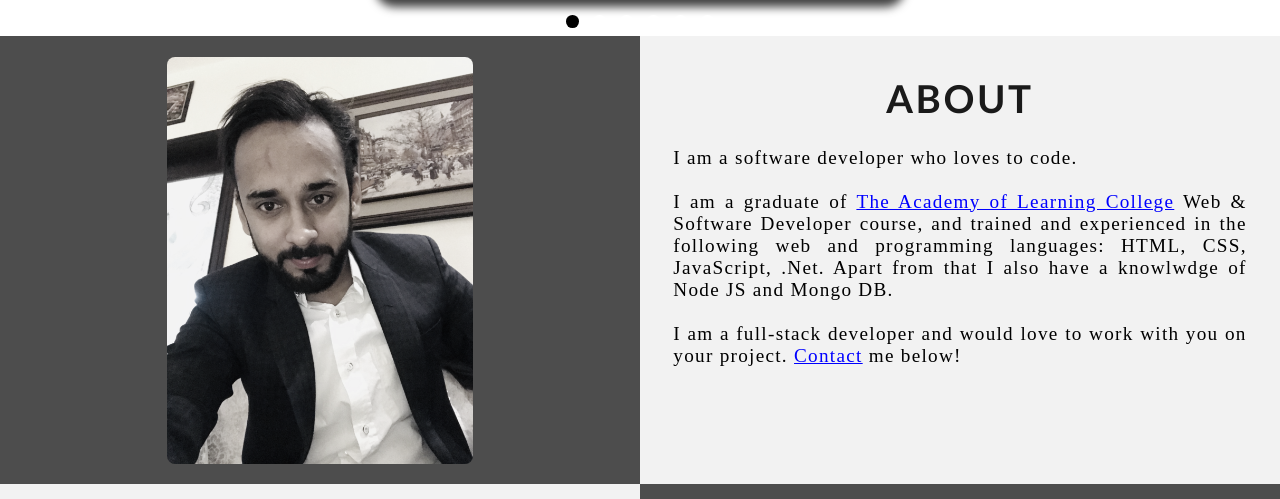
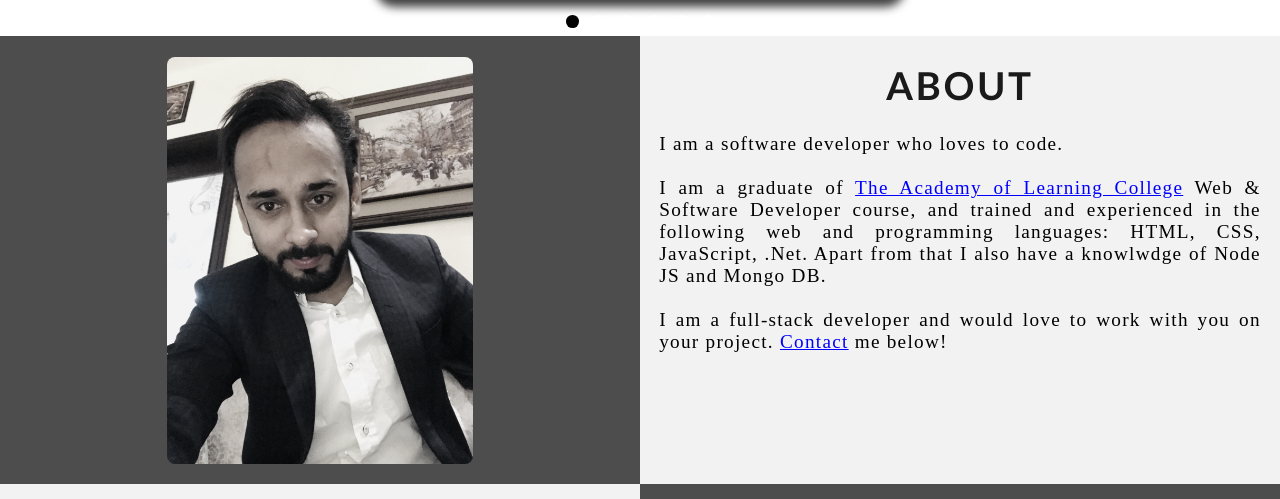
Before and after one commit to channpreet1991/portfolio-aolc, a plain HTML site: page index.html in a window 1280 px wide. Shown: the part 1328-1827 px from the top of the page. Drawn offline with Linux system fonts and the light colour scheme.

Commit message:
changes in about section.

```diff
--- a/stylesheet/portfolio.css
+++ b/stylesheet/portfolio.css
@@ -247,7 +247,7 @@ html {
   .Column_1 {
       float: left;
       width: 50%; /* This ensures one column takes up half the page width */
-      padding: 1.6%;
+      padding: 0.5%;
       background-color: #f2f2f2;
       height: 448px; /* You may need to adjust this to fit your content */
   }
```
